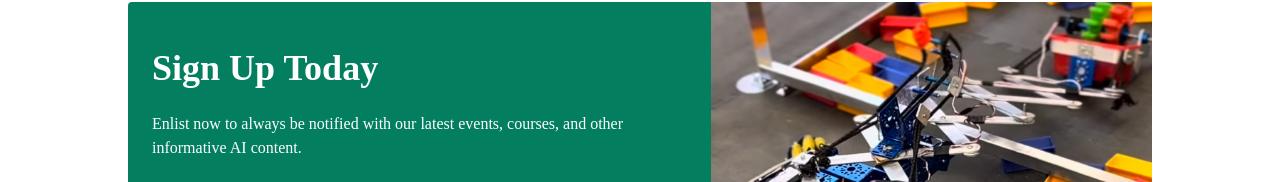
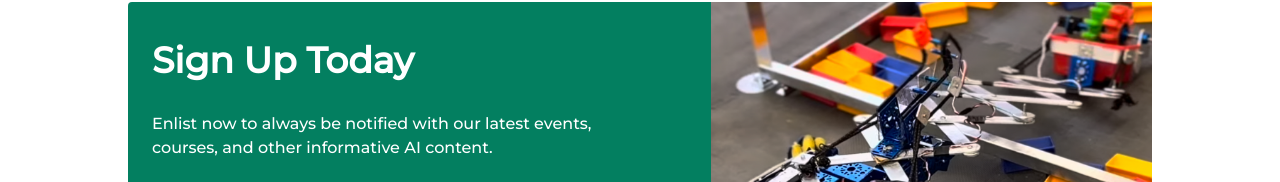
Before and after one commit to BoyManCoder/MiniAiv2, a React (Vite) app: page / in a window 1280 px wide. Shown: the part 770-952 px from the top of the page. Built offline with nearby package versions, Linux system fonts and the light colour scheme.

Commit message:
font change

```diff
--- a/src/App.css
+++ b/src/App.css
@@ -1,13 +1,13 @@
+@import url('https://fonts.googleapis.com/css2?family=Montserrat:500');
+
 html {
   margin: 0;
   box-sizing: border-box;
   padding: 0;
-  font-family: 'Noto Serif Hentaigana';
+  font-family: 'Montserrat' !important;
   scroll-behavior: smooth;
 }
 
-
-@import url('https://fonts.googleapis.com/css2?family=Noto+Serif+Hentaigana:wght@200..900&display=swap');
 
 .slide-arrow h1 {
   transition: 0.2s ease-in;
--- a/src/components/SignUp.tsx
+++ b/src/components/SignUp.tsx
@@ -3,7 +3,7 @@ import React from "react";
 function SignUp() {
   // Redirect function
   const handleEnrollClick = () => {
-    window.location.href = "https://forms.gle/QzK5R4pXzLGgDHFu6"; // Your enrollment link
+    window.location.href = "https://forms.gle/QzK5R4pXzLGgDHFu6"; //enrollment link
   };
 
   return (
@@ -12,10 +12,9 @@ function SignUp() {
         <div className="w-4/5 h-full bg-main rounded flex flex-col md:flex-row justify-between">
           <div className="w-full h-2/5 md:w-1/2 md:h-full md:ml-4 p-2 flex flex-col md:items-start items-center justify-center">
             <h1 className="text-4xl font-semibold mt-14 md:my-2 mb-2 md:mb-4">Sign Up Today</h1>
-            <p className="text-center md:text-left my-2">
+            <p className="text-center md:text-left my-4">
               Enlist now to always be notified with our latest events, courses, and other informative AI content.
             </p>
-            {/* Enroll Now button with onClick */}
             <button
               onClick={handleEnrollClick}
               className="bg-light w-5/6 md:w-28 text-center py-2 rounded md:my-6 text-lg hover:bg-green-700 transition-all"
```
